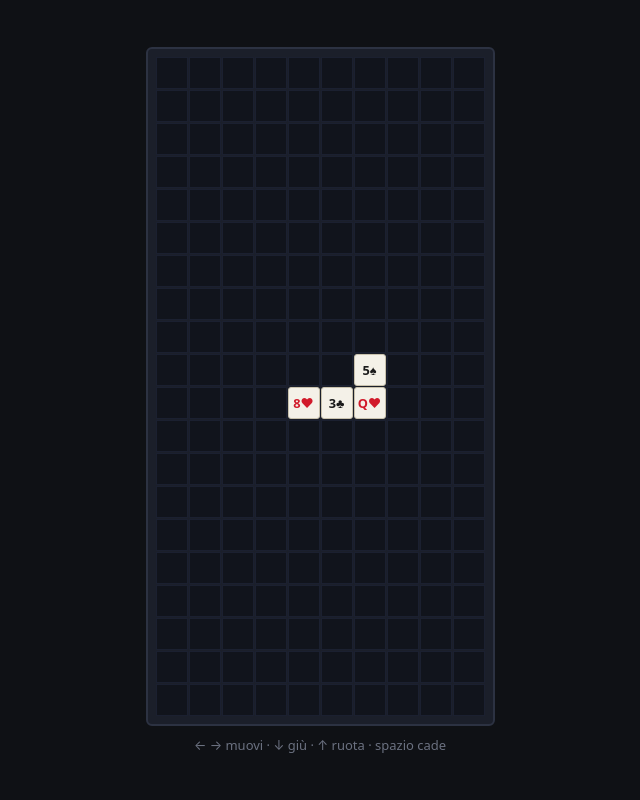
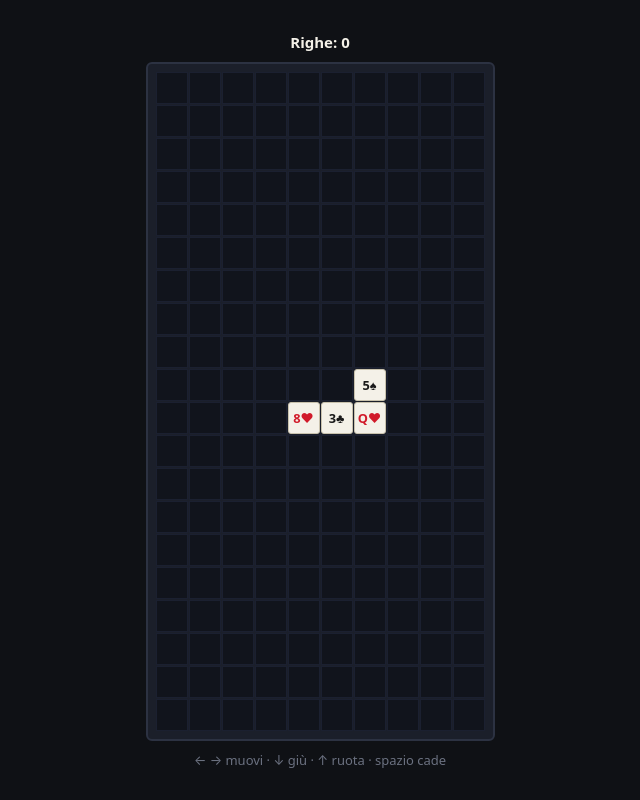
Before and after one commit to Galius5136/Tetris-Poker, a React (Vite) app: page / in a window 1280 px wide. Shown: the whole page, without its empty margins (320-960 px from the left). Built offline with nearby package versions, Linux system fonts and the light colour scheme.

Commit message:
feat: line clear — full rows removed, stack drops, lines counter
- board.ts: clearFullRows (pure) returns { board, cleared }
- App: lockAndSpawn clears rows; GameState.lines shown as "Righe: N"

Co-Authored-By: Claude Opus 4.8 (1M context) <noreply@anthropic.com>

```diff
--- a/src/App.css
+++ b/src/App.css
@@ -14,11 +14,18 @@
   font-size: 13px;
 }
 
+.score {
+  margin: 0;
+  color: #f4f1e8;
+  font-size: 15px;
+  font-weight: 600;
+}
+
 .board {
   /* --rows è sovrascritto inline da App; il fallback è 20. */
   --rows: 20;
   /* La cella scala per far stare tutta la board nell'altezza finestra. */
-  --cell: min(32px, calc((100vh - 96px) / var(--rows)));
+  --cell: min(32px, calc((100vh - 130px) / var(--rows)));
   position: relative;
   display: grid;
   gap: 1px;
--- a/src/App.tsx
+++ b/src/App.tsx
@@ -1,6 +1,6 @@
 import { useEffect, useState, type CSSProperties } from 'react'
 import './App.css'
-import { createEmptyBoard, type Board } from './game/board'
+import { createEmptyBoard, clearFullRows, type Board } from './game/board'
 import { mergePiece, type Piece } from './game/tetromino'
 import { collides, tryMove, tryRotate } from './game/engine'
 import { randomPiece } from './game/spawn'
@@ -11,23 +11,31 @@ const TICK_MS = 600
 interface GameState {
   board: Board // celle già bloccate
   piece: Piece // pezzo in caduta
+  lines: number // righe completate finora
   gameOver: boolean
 }
 
 function initialState(): GameState {
   const board = createEmptyBoard()
-  return { board, piece: randomPiece(board[0].length), gameOver: false }
+  return {
+    board,
+    piece: randomPiece(board[0].length),
+    lines: 0,
+    gameOver: false,
+  }
 }
 
-// Blocca il pezzo nella board e ne genera uno nuovo.
+// Blocca il pezzo, elimina le righe piene, poi genera un nuovo pezzo.
 // Se il nuovo nasce già in collisione: game over.
-function lockAndSpawn(board: Board, piece: Piece): GameState {
-  const locked = mergePiece(board, piece)
-  const next = randomPiece(locked[0].length)
-  if (collides(locked, next)) {
-    return { board: locked, piece, gameOver: true }
+function lockAndSpawn(board: Board, piece: Piece, lines: number): GameState {
+  const merged = mergePiece(board, piece)
+  const { board: cleared, cleared: n } = clearFullRows(merged)
+  const next = randomPiece(cleared[0].length)
+  const total = lines + n
+  if (collides(cleared, next)) {
+    return { board: cleared, piece, lines: total, gameOver: true }
   }
-  return { board: locked, piece: next, gameOver: false }
+  return { board: cleared, piece: next, lines: total, gameOver: false }
 }
 
 // Un tick di gravità: scende di una riga; se non può, blocca e respawna.
@@ -35,7 +43,7 @@ function step(state: GameState): GameState {
   if (state.gameOver) return state
   const moved = tryMove(state.board, state.piece, 0, 1)
   if (moved) return { ...state, piece: moved }
-  return lockAndSpawn(state.board, state.piece)
+  return lockAndSpawn(state.board, state.piece, state.lines)
 }
 
 // Sposta il pezzo se possibile, altrimenti lascia lo stato invariato.
@@ -58,7 +66,7 @@ function hardDrop(state: GameState): GameState {
     if (!next) break
     piece = next
   }
-  return lockAndSpawn(state.board, piece)
+  return lockAndSpawn(state.board, piece, state.lines)
 }
 
 function App() {
@@ -88,7 +96,7 @@ function App() {
     return () => window.removeEventListener('keydown', onKey)
   }, [])
 
-  const { board, piece, gameOver } = state
+  const { board, piece, lines, gameOver } = state
   const display = gameOver ? board : mergePiece(board, piece)
   const columns = display[0].length
 
@@ -99,6 +107,7 @@ function App() {
 
   return (
     <main className="app">
+      <p className="score">Righe: {lines}</p>
       <div className="board" style={boardStyle}>
         {display.map((row, y) =>
           row.map((cell, x) => (
--- a/src/game/board.ts
+++ b/src/game/board.ts
@@ -31,3 +31,15 @@ export function placeCard(
     ry === y ? row.map((cell, cx) => (cx === x ? card : cell)) : row,
   )
 }
+
+// Rimuove le righe piene (nessuna cella null), fa scendere il resto e
+// rimette in cima altrettante righe vuote. Altezza invariata. Immutabile.
+export function clearFullRows(board: Board): { board: Board; cleared: number } {
+  const width = board[0].length
+  const kept = board.filter((row) => row.some((cell) => cell === null))
+  const cleared = board.length - kept.length
+  const emptyRows: Board = Array.from({ length: cleared }, () =>
+    Array.from({ length: width }, () => null),
+  )
+  return { board: [...emptyRows, ...kept], cleared }
+}
```
